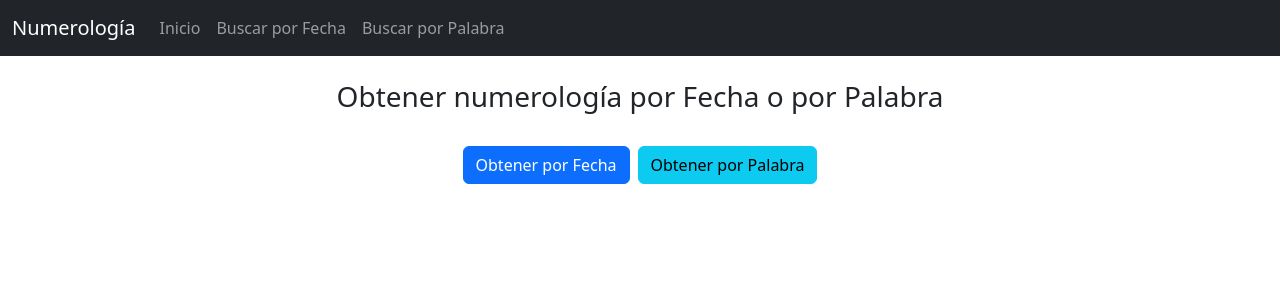
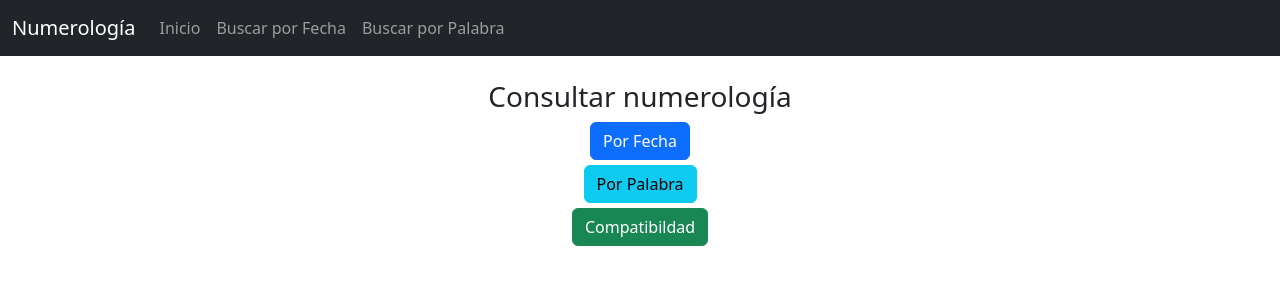
Before and after one commit to getoconas/numerologia-rapida, an Angular app: page /home in a window 1280 px wide. Shown: the top 300 px of the page. Built offline with nearby package versions, Linux system fonts and the light colour scheme.

Commit message:
add compatibility button in home component

```diff
--- a/src/app/components/home/home.component.html
+++ b/src/app/components/home/home.component.html
@@ -1,9 +1,13 @@
 <div class="container">
   <br>
-  <h3 class="text-center">Obtener numerolog&iacute;a por Fecha o por Palabra</h3>
-  <br>
-  <div class="d-flex gap-2 justify-content-center">
-    <a [routerLink]="['../fecha']"><button type="button" class="btn btn-primary">Obtener por Fecha</button></a>
-    <a [routerLink]="['../palabra']"><button type="button" class="btn btn-info">Obtener por Palabra</button></a>
+  <h3 class="text-center">Consultar numerolog&iacute;a</h3>
+  <div class="d-flex gap-2 justify-content-center" style="margin-bottom: 5px;">
+    <a [routerLink]="['../fecha']"><button type="button" class="btn btn-primary">Por Fecha</button></a>
+  </div>
+  <div class="d-flex gap-2 justify-content-center" style="margin-bottom: 5px;">
+    <a [routerLink]="['../palabra']"><button type="button" class="btn btn-info">Por Palabra</button></a>
+  </div>
+  <div class="d-flex gap-2 justify-content-center" style="margin-bottom: 5px;">
+    <a ><button type="button" class="btn btn-success">Compatibildad</button></a>
   </div>
 </div>
```
